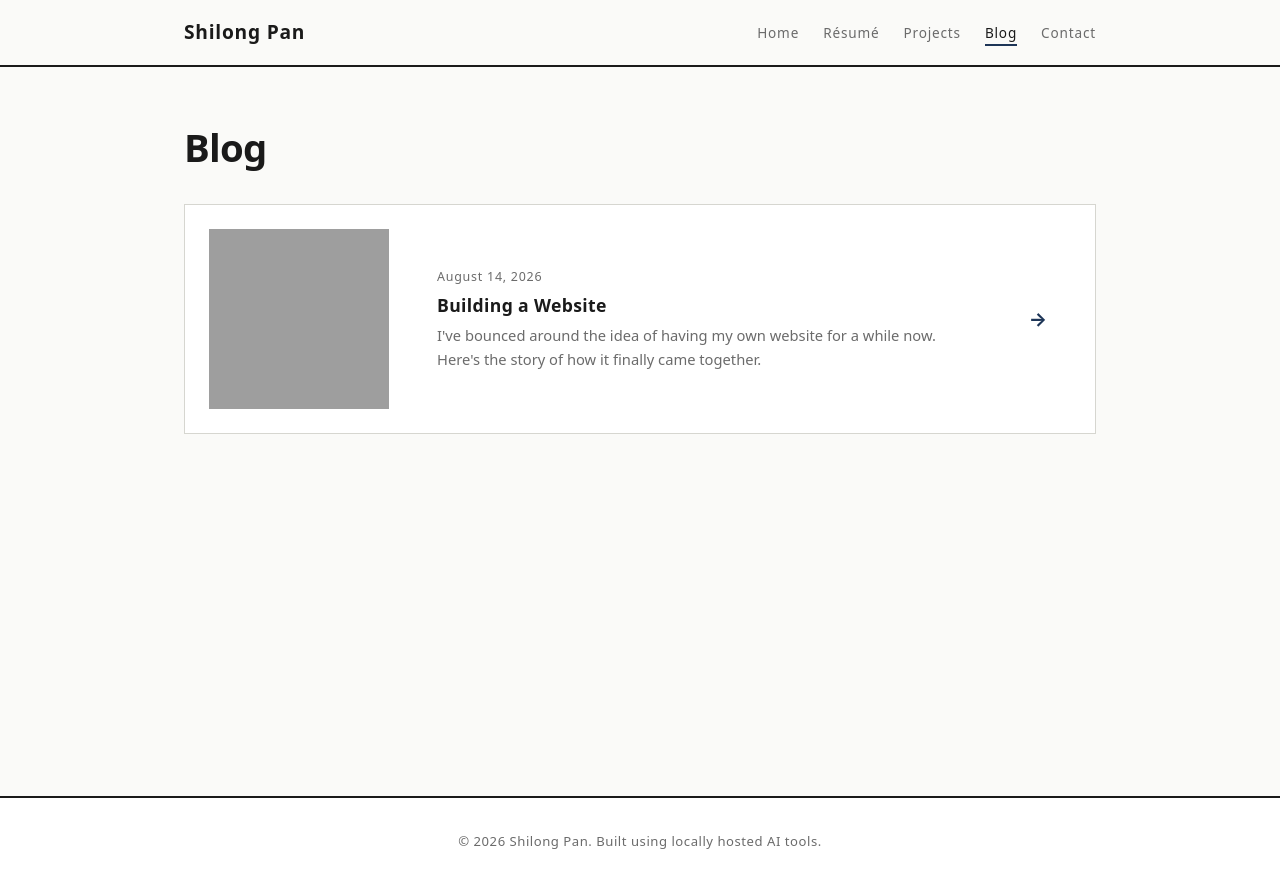
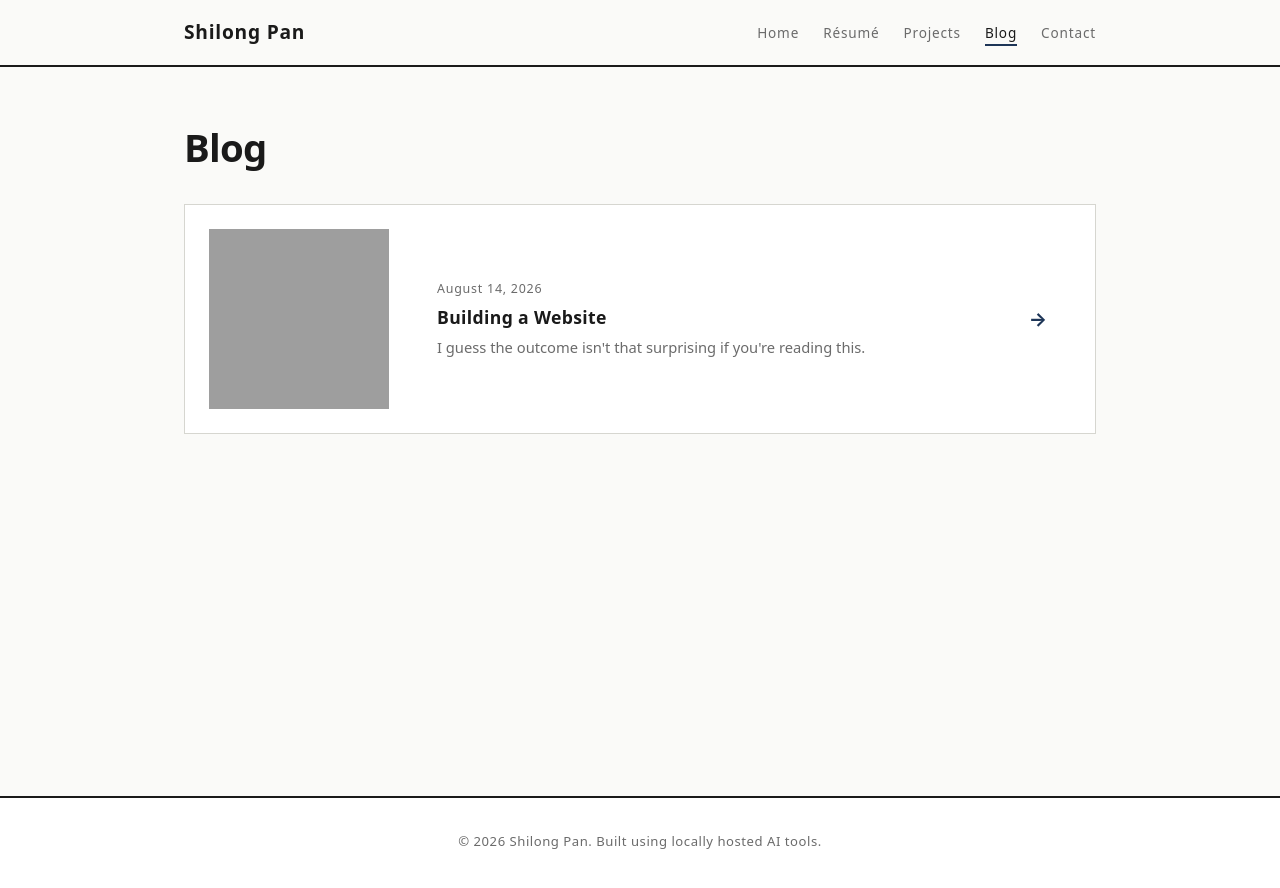
Before and after one commit to ShilongPan/ShilongPan.github.io, a Jekyll site: the page built from blog.html, in a window 1280 px wide. Shown: the top 888 px of the page. Built offline with Jekyll 4.4.1, drawn with Linux system fonts in a browser that asks for light colours; part of the change alters nothing that is shown; grey boxes are pictures that could not be loaded.

Commit message:
Revise abstract and clear blog post content
Updated the abstract and removed the main content of the blog post.

```diff
--- a/_posts/2026-08-14-building-a-website.md
+++ b/_posts/2026-08-14-building-a-website.md
@@ -5,17 +5,6 @@ date: 2026-08-14
 author: Shilong Pan
 thumbnail: /images/20260814blogimg.jpg
 caption: "Working at my desk while building this site."
-abstract: "I've bounced around the idea of having my own website for a while now. Here's the story of how it finally came together."
+abstract: "I guess the outcome isn't that surprising if you're reading this."
 ---
-
-I've bounced around the idea of having my own website for a while now, though the reasons I was interested have changed over the years. Around the end of high school, I thought it would maybe be a fun project, but was dissuaded by the cost of website building services and even just the cost of a domain. Through my undergraduate degree, I enjoyed photography as a hobby, and meandered through several options for hosting my photos online. I even started a Tumblr blog in the process, but eventually got bored with the platform and let it die.
-
-Later, I was interested in having a personal space to share my projects, my research, and my writing. I looked into various website builders and content management systems, but ultimately decided to go with a simple static website hosted on GitHub Pages. This allowed me to have full control over the design and content, without having to worry about server maintenance or hosting costs.
-
-With putting together a simple website no longer requiring me to actually learn HTML, my historically low motivation was sufficient to overcome that major hurdle and get started. I still wanted most of the same things from the website: to be a record of my experiences, a résumé, and a place for me to share my photos and writings. Although using GitHub Pages to host my website disallows me from using server-side processing, I found that this limitation actually encouraged me to focus on the content rather than the technology.
-
-My next steps are to properly infill my experiences, a few projects, and a few more blog posts. However, I still want to push the boundaries of what AI can do here and try to make the site more fun to be on. I might scrap the layout and have the entire site be on one HTML page so I can do more interesting transitions. I would also like to take a more involved role in the visuals of the website, perhaps adding more custom illustrations or animations.
-
-This should be adequate for my inaugural blog post. Hopefully my future posts will be more interesting; project updates, life events, essays. If you like my website feel free to mention it, I could always use the ego stroke. If you didn't, keep it to yourself.
-
-— Shilong
+ERASED BECAUSE THE AI OVERWROTE ME.
```
